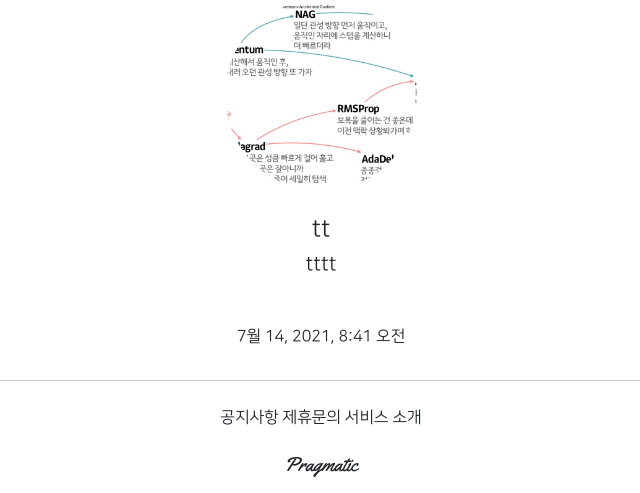
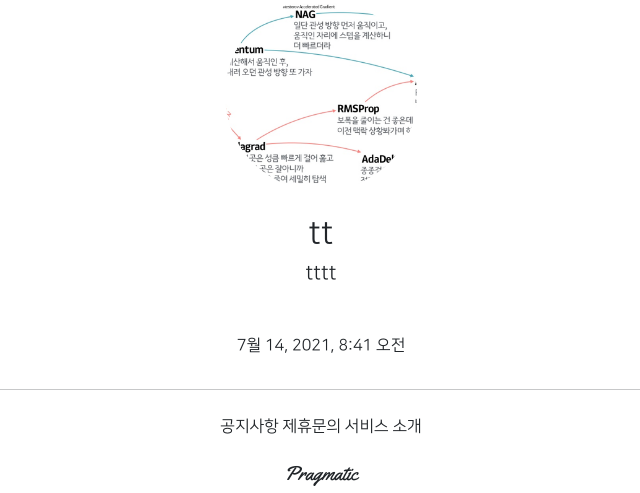
Before and after one commit to RYU339/gis_class4, a Django app: page /accounts/detail/1 in a window 1280 px wide. Shown: the part 274-767 px from the top of the page, without its empty margins (319-959 px from the left). Run offline with Django 3.2, Linux system fonts and the light colour scheme; data comes from the database, SQL or seed files in the repository; both versions use the stored data as it was after the commit; parts of the project's set-up code (start-up, migrations or seed data) failed here and were passed over; some libraries are stand-ins or nearby versions.

Commit message:
21.07.28 class 4 commit 1

```diff
--- a/accountapp/templates/accountapp/detail.html
+++ b/accountapp/templates/accountapp/detail.html
@@ -8,14 +8,14 @@
                 <img src="{{ target_user.profile.image.url }}"
                      class = 'profile_image m-4'
                      alt="profile image">
-            <h4>{{ target_user.profile.nickname }}</h4>
+            <h2 class = 'NNS_B'>{{ target_user.profile.nickname }}</h2>
                 <h5>{{ target_user.profile.message }}</h5>
             {% else %}
-            <h4>
+            <h2>
                 <a href="{% url 'profileapp:create' %}">
                     Create Profile
                 </a>
-            </h4>
+            </h2>
             {% endif %}
         </div>
         <div>
--- a/static/base.css
+++ b/static/base.css
@@ -26,4 +26,8 @@
     width: 12rem;
     border-radius: 20rem;
     object-fit: cover;
+
+
+.NNS_B{
+    font-family: 'NanumSquareB', cursive;
 }
```
Also changed, not shown: db.sqlite3.
